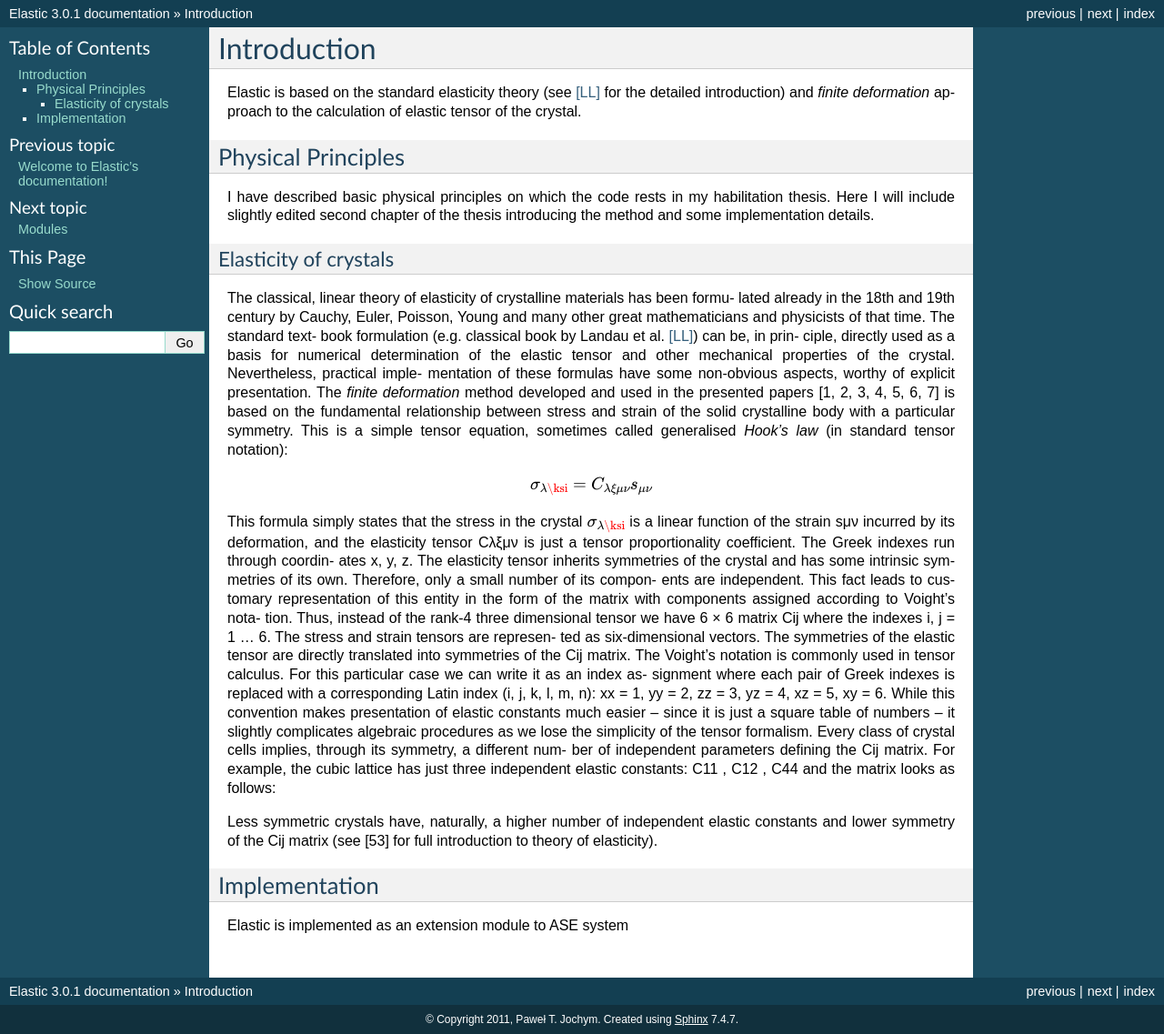
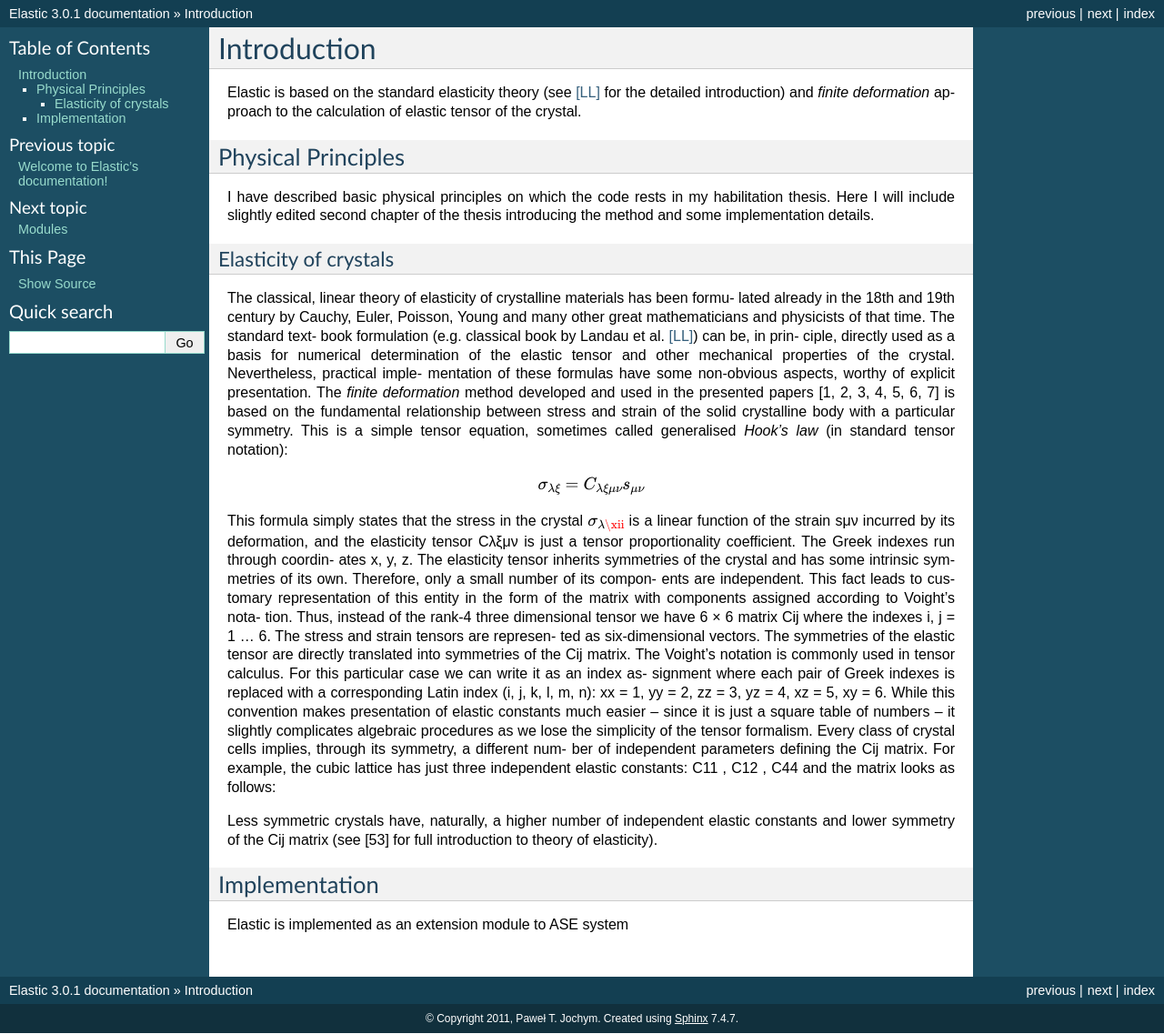
Before and after one commit to jochym/Elastic, a Sphinx documentation site: the page built from doc/source/intro.rst, in a window 1280 px wide. Shown: the whole page at 91% size. Built offline with Sphinx 7.4.7, drawn with Linux system fonts in a browser that asks for light colours.

Commit message:
Latex syntax error.

```diff
--- a/doc/source/intro.rst
+++ b/doc/source/intro.rst
@@ -29,9 +29,9 @@ of the solid crystalline body with a particular symmetry. This is a simple tenso
 equation, sometimes called generalised *Hook’s law* (in standard tensor notation):
 
 .. math::
-    \sigma_{\lambda\ksi} = C_{λξμν} s_{μν}
+    \sigma_{\lambda\xi} = C_{λξμν} s_{μν}
 
-This formula simply states that the stress in the crystal :math:`\sigma_{\lambda\ksi}` is a linear function
+This formula simply states that the stress in the crystal :math:`\sigma_{\lambda\xii}` is a linear function
 of the strain sμν incurred by its deformation, and the elasticity tensor Cλξμν is
 just a tensor proportionality coefficient. The Greek indexes run through coordin-
 ates x, y, z. The elasticity tensor inherits symmetries of the crystal and has some
```
